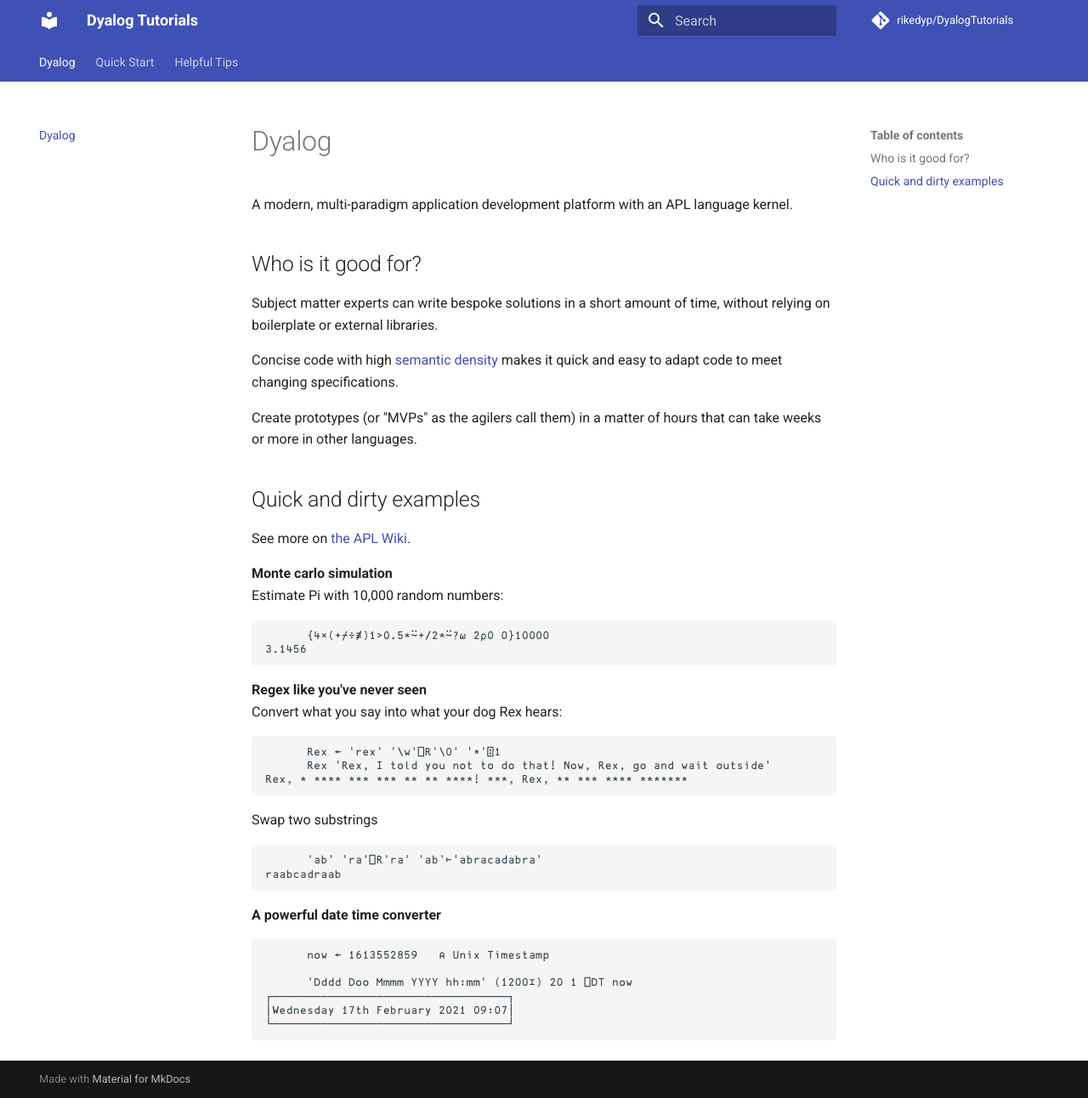
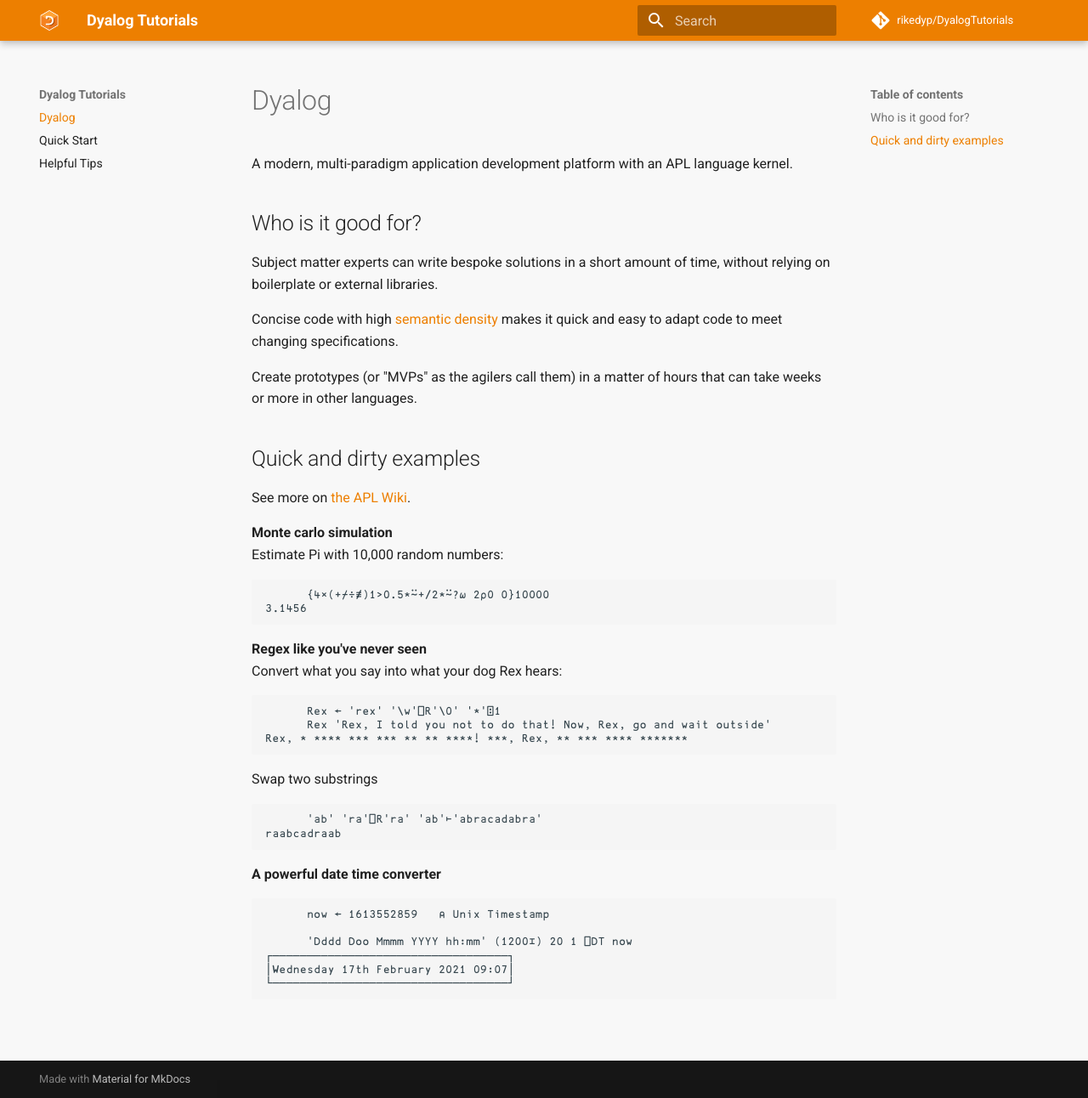
Before and after one commit to rikedyp/DyalogTutorials, an MkDocs documentation site: the page built from docs/index.md, in a window 1280 px wide and 1292 px high. Shown: the whole window at 85% size. Built offline with MkDocs 1.6.1 and Material for MkDocs 9.7.7, drawn with Linux system fonts in a browser that asks for light colours; comment, search, counter and statistics services are not loaded.

Commit message:
Dyalog style

```diff
--- a/docs/style/main.css
+++ b/docs/style/main.css
@@ -9,3 +9,9 @@
 code {
 	font-family: APL;
 }
+/* Custom colors */
+:root {
+	--md-primary-fg-color: #ED7F00;
+	--md-primary-fg-color--dark: #563336;
+	--md-default-bg-color: #F8F8F8;
+}
--- a/mkdocs.yml
+++ b/mkdocs.yml
@@ -5,9 +5,10 @@
 repo_url: 'https://github.com/rikedyp/DyalogTutorials'
 theme:
   name: material
+  favicon: '/img/favicon-32.png'
+  logo: '/img/favicon-180-bg.png'
   features:
     - navigation.instant
-    - navigation.tabs
 extra_css:
   - style/main.css
   - style/quickstart.css
```
Also changed, not shown: docs/img/favicon-180-bg.png (added), docs/img/favicon-32.png (added).
